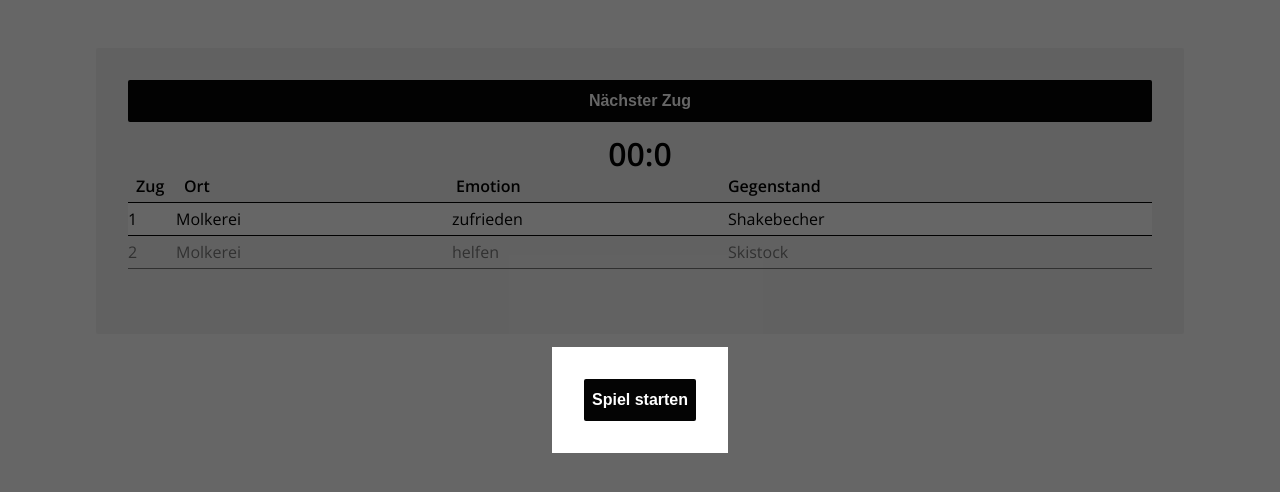
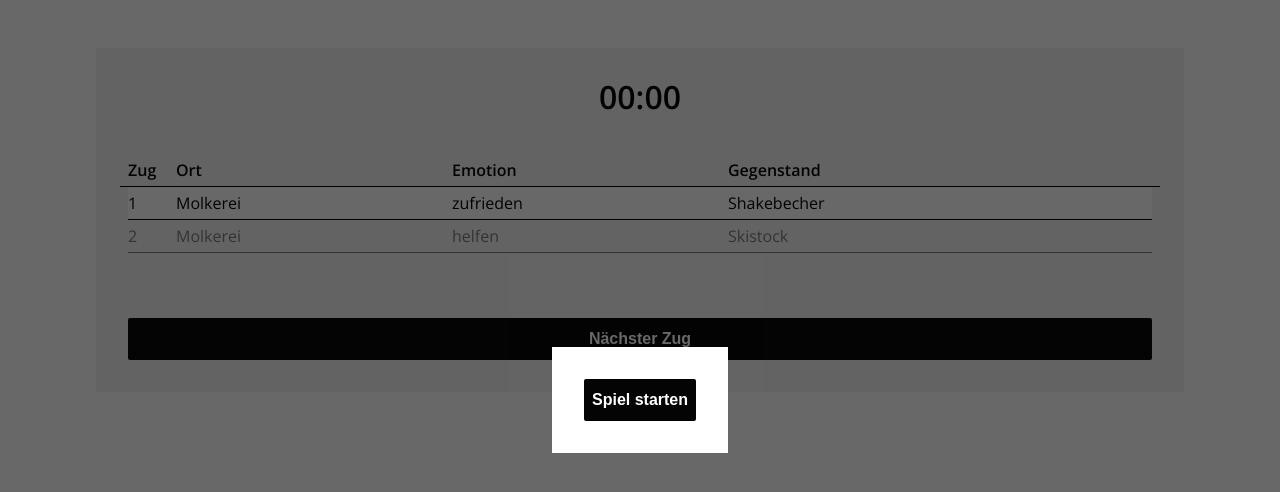
Before and after one commit to daenub/exp-story-game-randomizer, a React app: page / in a window 1280 px wide. Built offline with nearby package versions, Linux system fonts and the light colour scheme.

Commit message:
general styling

```diff
--- a/src/js/App.js
+++ b/src/js/App.js
@@ -21,11 +21,11 @@ const App = () => {
   return (
     <main className="main">
       <ControlOverlay />
+      <Timer />
+      <Randomizer />
       <button className="button" onClick={onClickNext}>
         {currentTurn + 1 === GAME_DURATION ? "Spiel beenden" : "Nächster Zug"}
       </button>
-      <Timer />
-      <Randomizer />
     </main>
   )
 }
--- a/src/js/Timer.js
+++ b/src/js/Timer.js
@@ -1,16 +1,21 @@
 import React, {useState, useEffect} from "react"
 import {useSelector} from "react-redux"
 
-// import {toggleTimer, resetTimer} from "./store/actions.js"
 import {timerIsRunning, currentSeconds} from "./store/selectors.js"
 
 const WARNING_TIME = 20
 const DANGER_TIME = 30
 
+const pad0 = n => (n > 9 ? n : "0" + n)
+
+const formatTime = seconds => {
+  const m = Math.floor(seconds / 60)
+  const s = Math.floor(seconds % 60)
+
+  return `${pad0(m)}:${pad0(s)}`
+}
+
 export const Timer = () => {
-  // const dispatch = useDispatch()
-
-  // TODO i have no idea if this is orrect or not
   const [currentTime, setCurrentTime] = useState(null)
 
   const running = useSelector(timerIsRunning)
@@ -33,14 +38,5 @@ export const Timer = () => {
     }
   }, [running])
 
-  return <div className={`timer ${timeClass}`}>00:{seconds}</div>
+  return <div className={`timer ${timeClass}`}>{formatTime(seconds)}</div>
 }
-
-/*<div className="button-group">
-              <button className="button" onClick={() => dispatch(toggleTimer())}>
-                {running ? "Pause" : "Start"}
-              </button>
-              <button className="button" onClick={() => dispatch(resetTimer())}>
-                Reset
-              </button>
-            </div> */
--- a/src/scss/_overlay.scss
+++ b/src/scss/_overlay.scss
@@ -16,8 +16,4 @@
   background-color: $white;
   max-width: $content-max-width;
   padding: 2rem;
-
-  > .button {
-    margin-bottom: 0;
-  }
 }
--- a/src/scss/_turns.scss
+++ b/src/scss/_turns.scss
@@ -2,6 +2,7 @@ $turn-row-height: 33 / 16 * 1rem;
 
 .turn-list-wrapper {
   height: 3 * $turn-row-height;
+  margin-bottom: 2rem;
   overflow: hidden;
 }
 
@@ -28,7 +29,6 @@ $turn-row-height: 33 / 16 * 1rem;
 
 .turn-row--header {
   font-weight: bold;
-  margin: 0;
   opacity: 1;
 }
 
--- a/src/scss/_variables.scss
+++ b/src/scss/_variables.scss
@@ -1,13 +1,13 @@
 /* Colors */
 
 $white: #fff;
-$black: #000;
+$black: #040404;
 
-$danger-color: #721c24;
-$danger-bg: #f8d7da;
+$wild-sand: #f4f4f4;
+$silver-chalice: #b1b1b1;
 
-$warning-color: #856404;
-$warning-bg: #fff3cd;
+$danger-color: #f94859;
+$warning-color: #dfaa0d;
 
 /* Settings */
 $content-max-width: 64em;
--- a/src/scss/index.scss
+++ b/src/scss/index.scss
@@ -25,7 +25,7 @@ p {
   margin: 3rem auto;
   padding: 2rem;
 
-  background: #f4f4f4;
+  background: $wild-sand;
   border-radius: 2px;
 }
 
@@ -41,36 +41,20 @@ p {
   margin-bottom: 1rem;
   padding: 0.5em;
 
-  background: #fff;
-  border: 1px solid #b1b1b1;
+  background: $white;
   border-radius: 2px;
-
-  transition: 0.2s ease;
-
-  &.warning {
-    color: $warning-color;
-    border-color: $warning-color;
-    background-color: $warning-bg;
-  }
-
-  &.danger {
-    color: $danger-color;
-    border-color: $danger-color;
-    background-color: $danger-bg;
-  }
 }
 
 .button {
   display: block;
   width: 100%;
   padding: 0.75em 0.5em;
-  margin-bottom: 1rem;
 
   border: none;
   border-radius: 2px;
-  background-color: #040404;
+  background-color: $black;
 
-  color: #fff;
+  color: $white;
   font-size: 1rem;
   font-weight: 600;
 
@@ -102,4 +86,20 @@ p {
   font-size: 2rem;
   font-weight: bold;
   text-align: center;
+  line-height: 1;
+
+  max-width: 10rem;
+  margin: 0 auto 2.5rem;
+
+  border: 1px solid transparent;
+
+  transition: 0.2s ease;
+
+  &.warning {
+    color: $warning-color;
+  }
+
+  &.danger {
+    color: $danger-color;
+  }
 }
```
